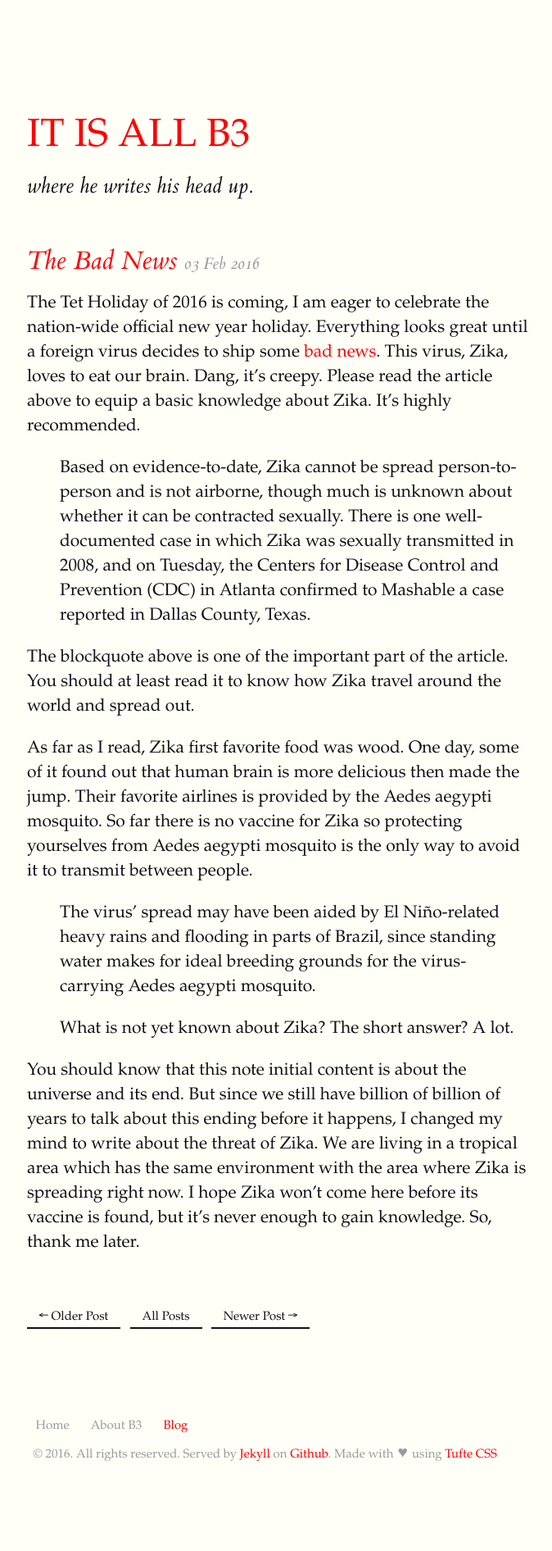
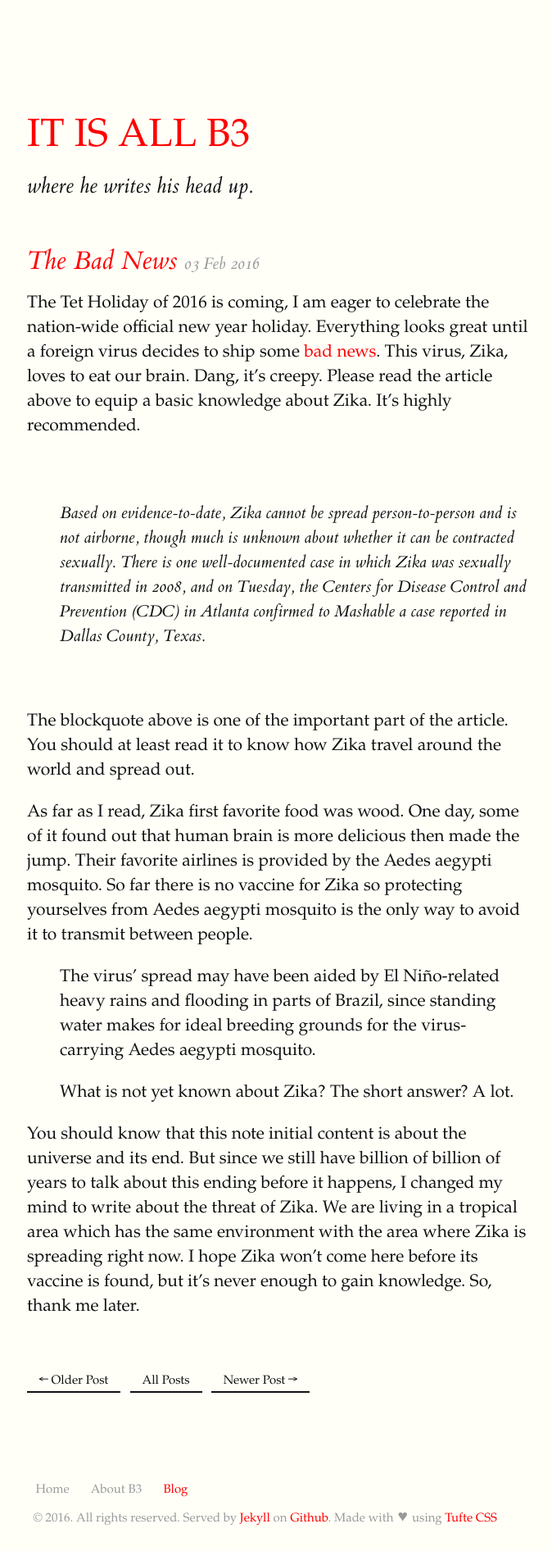
Before and after one commit to kazu2012/ducban.github.io, a Jekyll site: the page built from _posts/2016-02-03-the-bad-news.md, in a window 1280 px wide. Shown: the whole page at 82% size, without its empty margins (127-801 px from the left). Built offline with Jekyll 4.4.1, drawn with Linux system fonts in a browser that asks for light colours; some web fonts are replaced; before the commit the page ends 1814 px from its top, so only the background shows below that.

Commit message:
update post to match new style guide

```diff
--- a/_posts/2016-02-03-the-bad-news.md
+++ b/_posts/2016-02-03-the-bad-news.md
@@ -10,7 +10,8 @@ active: blog
 
 The Tet Holiday of 2016 is coming, I am eager to celebrate the nation-wide official new year holiday. Everything looks great until a foreign virus decides to ship some [bad news](http://mashable.com/2016/02/02/zika-virus-the-definitive-mashable-faq/?utm_campaign=Mash-Prod-RSS-Feedburner-All-Partial&utm_cid=Mash-Prod-RSS-Feedburner-All-Partial#04dOlF6y4gqE). This virus, Zika, loves to eat our brain. Dang, it's creepy. Please read the article above to equip a basic knowledge about Zika. It's highly recommended.
 <!--more-->
-> Based on evidence-to-date, Zika cannot be spread person-to-person and is not airborne, though much is unknown about whether it can be contracted sexually. There is one well-documented case in which Zika was sexually transmitted in 2008, and on Tuesday, the Centers for Disease Control and Prevention (CDC) in Atlanta confirmed to Mashable a case reported in Dallas County, Texas.
+
+<div class="epigraph"><blockquote><p>Based on evidence-to-date, Zika cannot be spread person-to-person and is not airborne, though much is unknown about whether it can be contracted sexually. There is one well-documented case in which Zika was sexually transmitted in 2008, and on Tuesday, the Centers for Disease Control and Prevention (CDC) in Atlanta confirmed to Mashable a case reported in Dallas County, Texas.</p></blockquote></div>
 
 The blockquote above is one of the important part of the article. You should at least read it to know how Zika travel around the world and spread out.
 
```
